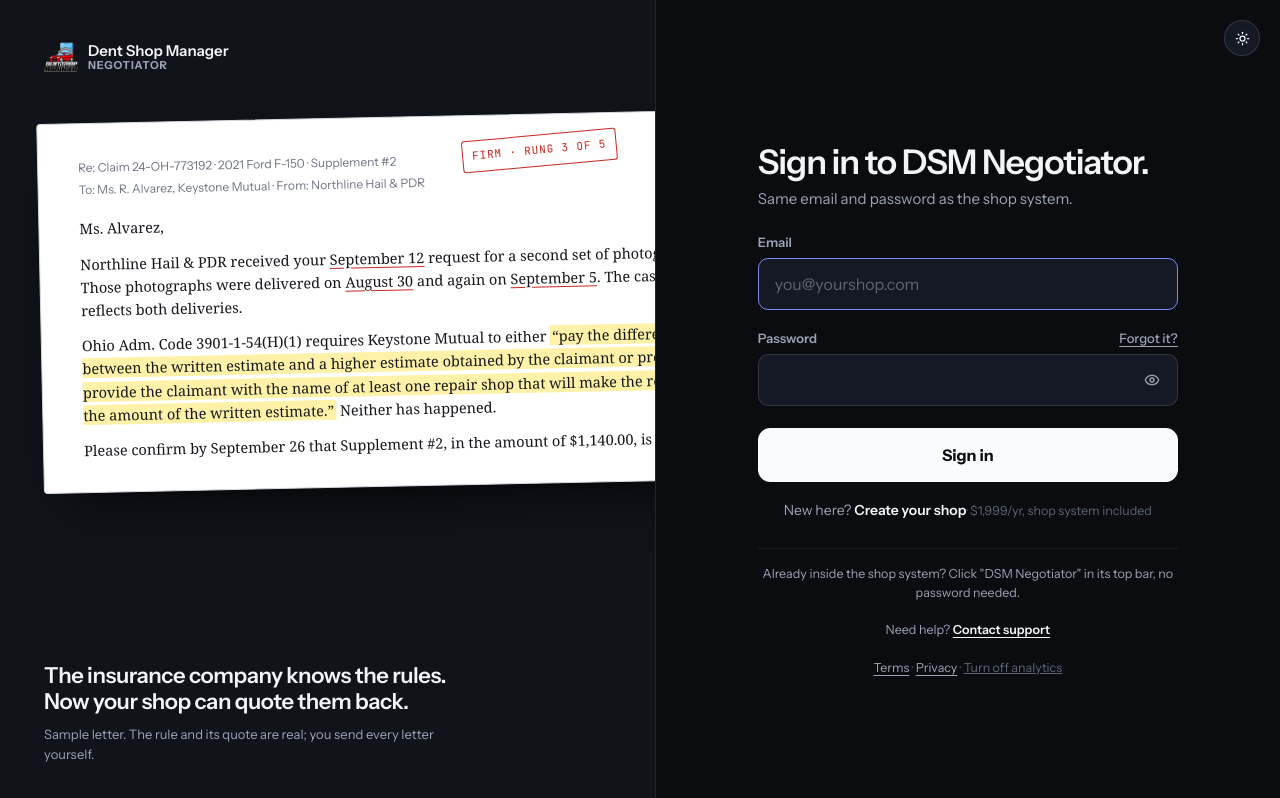
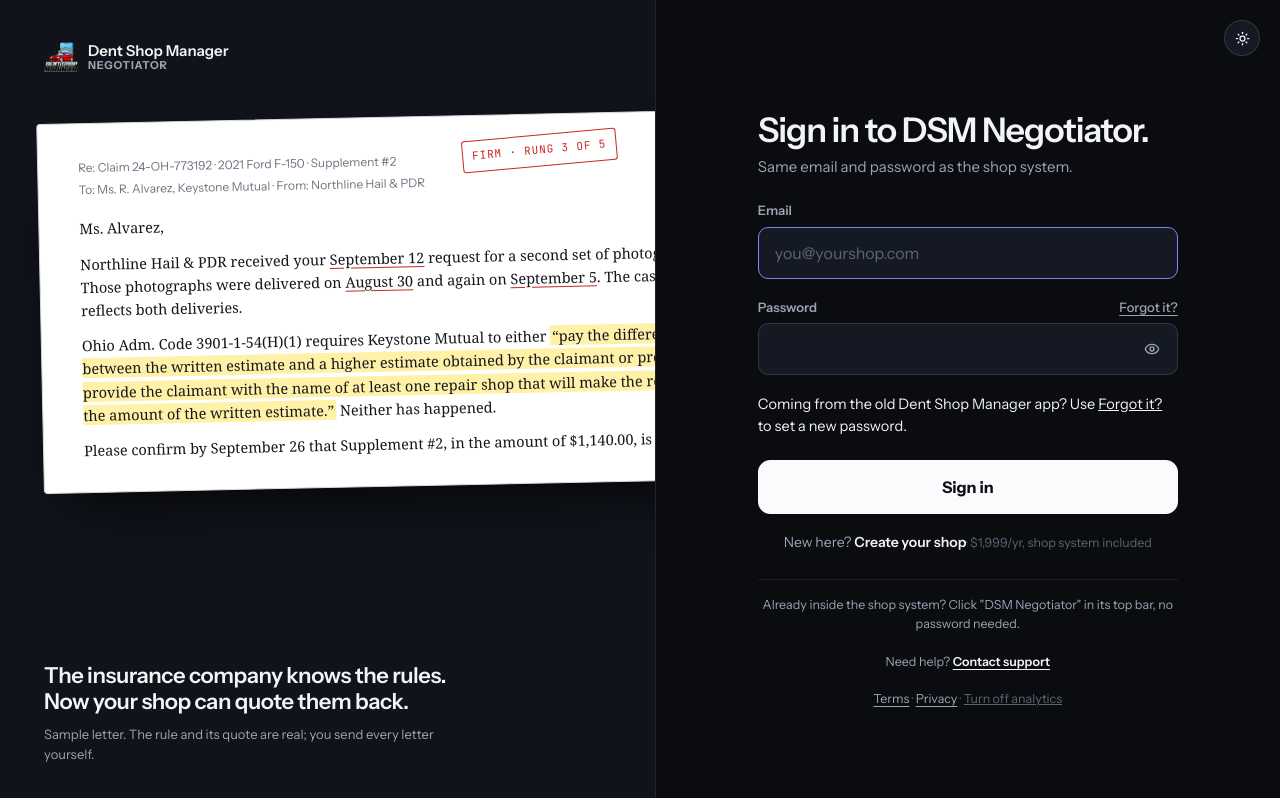
Before and after one commit to ahmedtanjim/dent-shop-negotiation-web, a Vue app: page /login in a window 1280 px wide. Built offline with nearby package versions, Linux system fonts and the light colour scheme; no server answers.

Commit message:
fix: login says how people coming from the old app set a password (corner-case #25)
Co-Authored-By: Claude Opus 5.5 <noreply@anthropic.com>

```diff
--- a/src/views/LoginView.vue
+++ b/src/views/LoginView.vue
@@ -142,6 +142,8 @@ async function submit() {
           </span>
           <a class="forgot" :href="`${CRM_URL}/forgot`">Forgot it?</a>
         </div>
+
+        <p class="oldapp">Coming from the old Dent Shop Manager app? Use <a :href="`${CRM_URL}/forgot`">Forgot it?</a> to set a new password.</p>
 
         <p v-if="error" class="error-text" role="alert">{{ error }}</p>
 
@@ -358,7 +360,9 @@ h1 {
 .f-pw {
   position: relative;
 }
-.f-pw .forgot {
+.f-pw .oldapp { font-size: 12.5px; color: var(--text-muted); margin: 0; }
+.oldapp a { color: inherit; text-decoration: underline; }
+.forgot {
   position: absolute;
   top: 0;
   right: 0;
```
